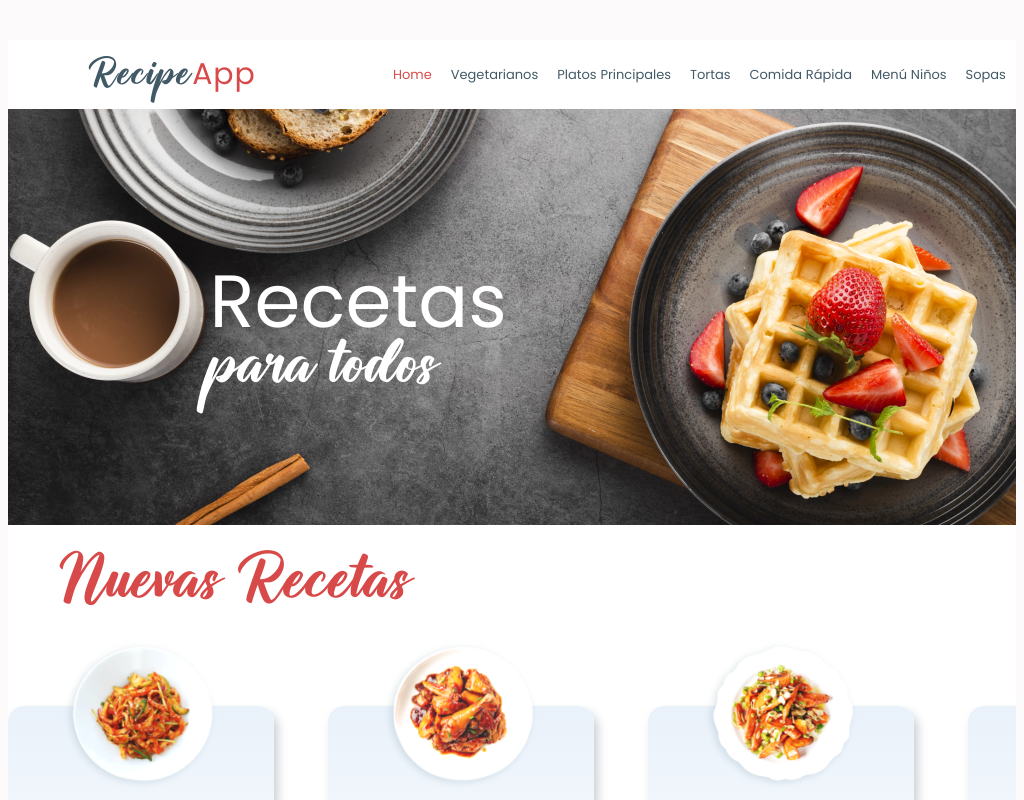
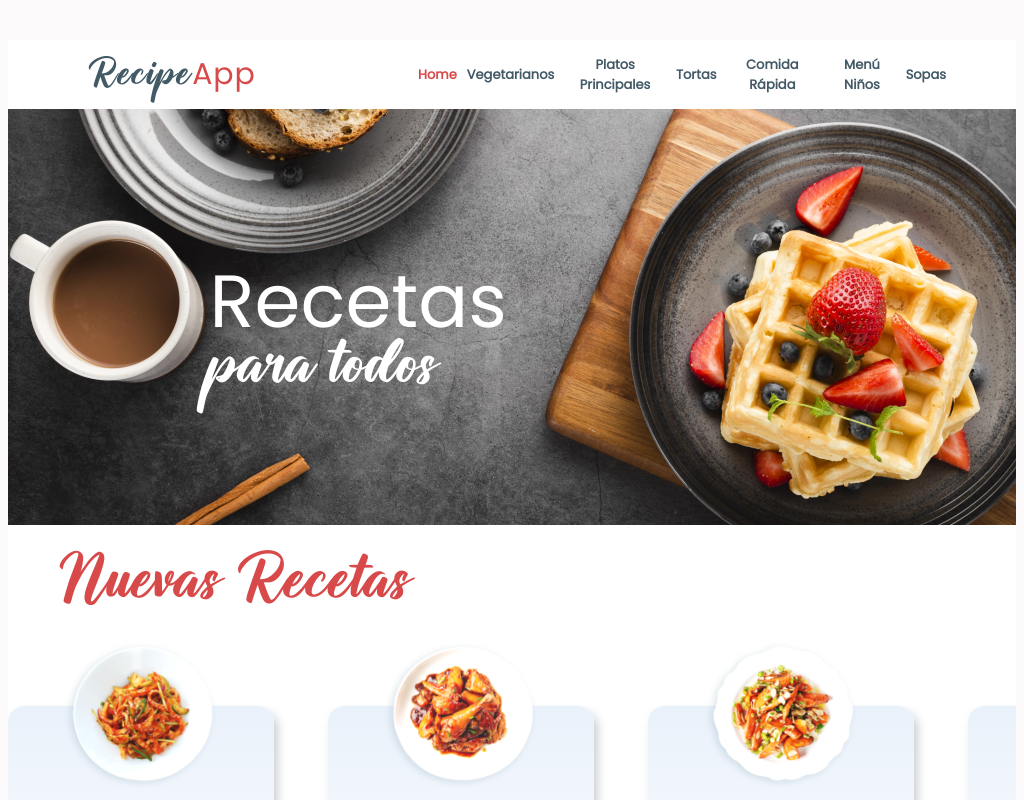
Before and after one commit to javillegas2/recipe_app, a React (Create React App) app: page / in a window 1024 px wide. Shown: the top 800 px of the page. Built offline with nearby package versions, Linux system fonts and the light colour scheme.

Commit message:
mejorando estilos del header

```diff
--- a/src/components/Header/Header.scss
+++ b/src/components/Header/Header.scss
@@ -33,12 +33,13 @@
   }
 
   .nav-menu-sup {
-    max-width: calc(100% - 375px);
+
     width: 100%;
     //display: flex;
     flex-direction: row;
     align-items: center;
     justify-content: space-between;
+
   }
 
   .nav-menu-home-slim{
@@ -54,6 +55,7 @@
     //width: 130px;
     font-size: 13px;
     cursor: pointer;
+    font-weight: 600;
 
     &.selected {
       color: #d84a4a;
@@ -91,14 +93,34 @@
 
 }
 
-@media (min-width: 768px) {
+@media (min-width: 768px) and (max-width: 1024px) {
 
   .App-header {
 
     .nav-menu-sup {
       display: flex;
+      max-width: calc(100% - 380px);
+      margin-right: 30px;
+    }
+    .menu-item {
+      margin-right: 10px;
+    }
+  }
+
+}
+
+@media (min-width: 1024px){
+
+  .App-header {
+
+    .nav-menu-sup {
+      display: flex;
+      max-width: calc(100% - 450px);
+      margin-right: 50px;
     }
   }
 
 
+
+
 }
```
